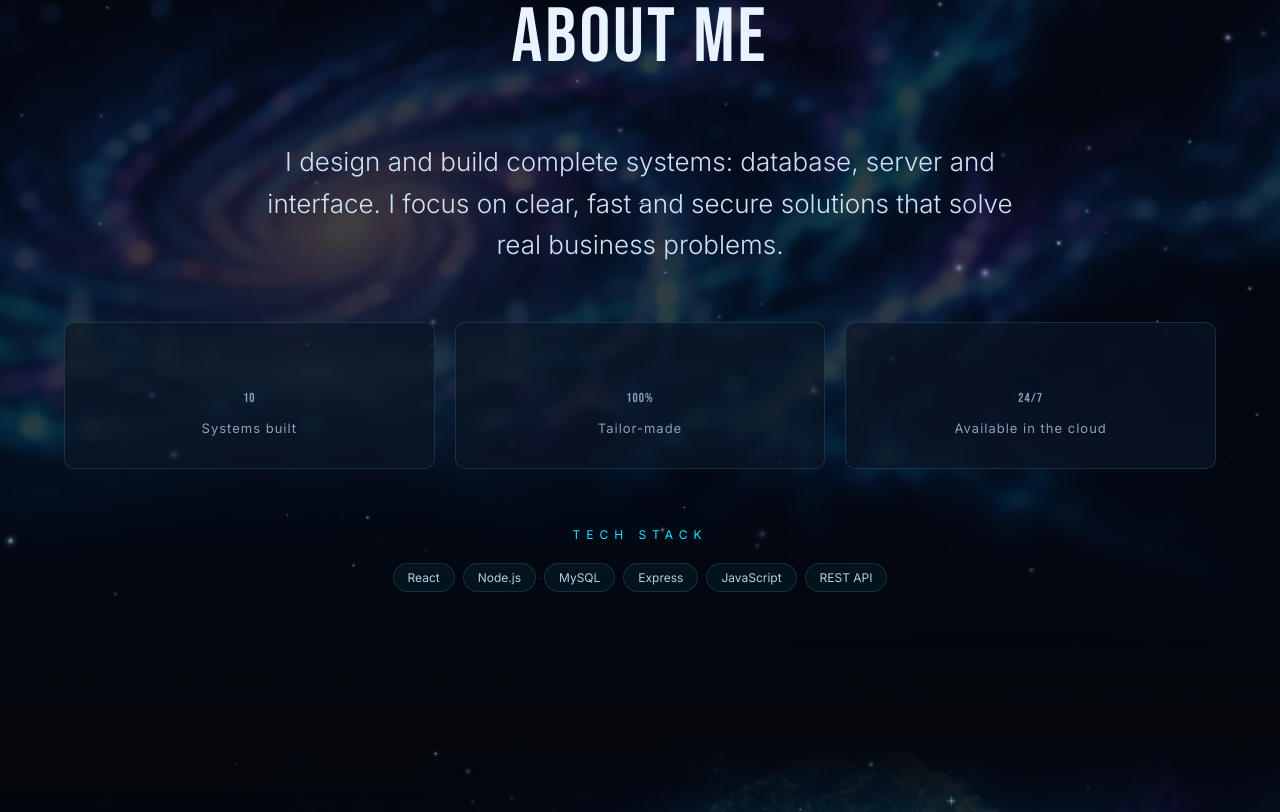
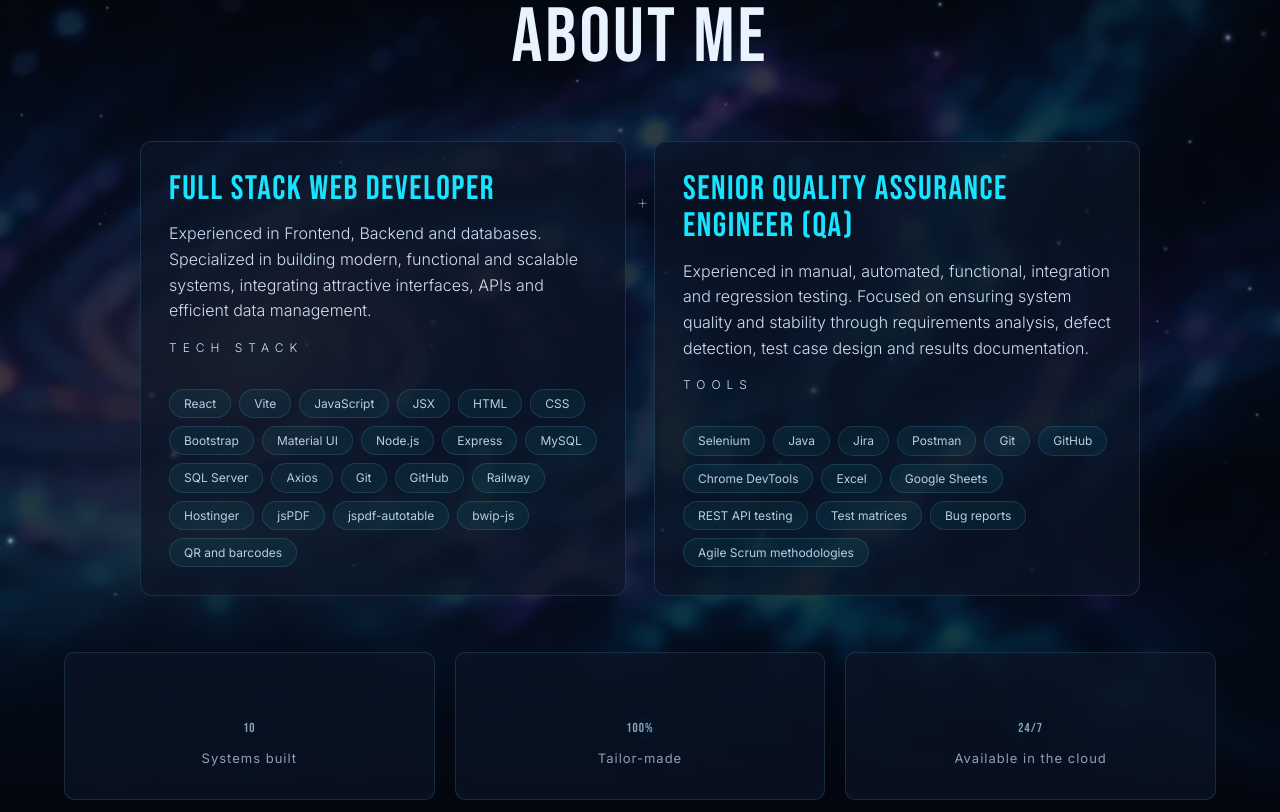
Before and after one commit to KevinGarciaLuque/portafolio, a React (Vite) app in the folder client/: page / in a window 1280 px wide. Shown: the part 1558-2370 px from the top of the page. Built offline with nearby package versions, Linux system fonts and the light colour scheme; no server answers.

Commit message:
Actualizacion de CV

```diff
--- a/client/src/components/About.jsx
+++ b/client/src/components/About.jsx
@@ -2,6 +2,7 @@ import { useEffect, useRef, useState } from 'react';
 import { motion, useInView } from 'framer-motion';
 import { useLang } from '../i18n.jsx';
 import { profile } from '../profile.js';
+import { useProfile } from '../profileContext.jsx';
 
 function Counter({ to, suffix = '' }) {
   const ref = useRef(null);
@@ -24,15 +25,27 @@ function Counter({ to, suffix = '' }) {
 
 export default function About() {
   const { t, lang } = useLang();
+  const { profile: me } = useProfile();
   return (
     <section className="section about" id="about">
       <header className="section-head">
         <p className="kicker">{t.about.kicker}</p>
         <h2>{t.about.title}</h2>
       </header>
-      <motion.p className="about-text" initial={{ opacity: 0, y: 30 }} whileInView={{ opacity: 1, y: 0 }} viewport={{ once: true }} transition={{ duration: 0.8 }}>
-        {t.about.text}
-      </motion.p>
+      {me.photo && (
+        <motion.img className="about-photo" src={me.photo} alt={me.name} loading="lazy"
+          initial={{ opacity: 0, scale: 0.9 }} whileInView={{ opacity: 1, scale: 1 }} viewport={{ once: true }} transition={{ duration: 0.7 }} />
+      )}
+      <div className="about-roles">
+        {[t.about.dev, t.about.qa].map((r) => (
+          <motion.article key={r.role} className="about-role" initial={{ opacity: 0, y: 30 }} whileInView={{ opacity: 1, y: 0 }} viewport={{ once: true }} transition={{ duration: 0.8 }}>
+            <h3>{r.role}</h3>
+            <p>{r.text}</p>
+            <p className="kicker">{r.label}</p>
+            <div className="tags">{r.tags.map((x) => <span key={x}>{x}</span>)}</div>
+          </motion.article>
+        ))}
+      </div>
       <div className="stats">
         {profile.stats.map((s) => (
           <div key={s.label.es} className="stat">
@@ -41,8 +54,6 @@ export default function About() {
           </div>
         ))}
       </div>
-      <p className="kicker center">{t.about.stack}</p>
-      <div className="tags center-tags">{profile.stack.map((x) => <span key={x}>{x}</span>)}</div>
     </section>
   );
 }
--- /dev/null
+++ b/client/src/components/Education.jsx
@@ -0,0 +1,29 @@
+import { motion } from 'framer-motion';
+import { useLang } from '../i18n.jsx';
+import { useProfile } from '../profileContext.jsx';
+
+export default function Education() {
+  const { t, lang } = useLang();
+  const { profile } = useProfile();
+  const items = profile.education;
+
+  return (
+    <section className="section" id="education">
+      <header className="section-head">
+        <p className="kicker">{t.education.kicker}</p>
+        <h2>{t.education.title}</h2>
+      </header>
+      {!items.length && <p className="muted center">{t.education.empty}</p>}
+      <div className="edu-grid">
+        {items.map((x, i) => (
+          <motion.article key={i} className="edu-card" initial={{ opacity: 0, y: 30 }} whileInView={{ opacity: 1, y: 0 }}
+            viewport={{ once: true, margin: '-40px' }} transition={{ duration: 0.6, delay: (i % 3) * 0.08 }}>
+            <span className="tl-period">{x.year}</span>
+            <h3>{lang === 'es' ? x.title_es || x.title_en : x.title_en || x.title_es}</h3>
+            {x.org && <p className="tl-company">{x.org}</p>}
+          </motion.article>
+        ))}
+      </div>
+    </section>
+  );
+}
--- a/client/src/i18n.jsx
+++ b/client/src/i18n.jsx
@@ -2,7 +2,7 @@ import { createContext, useContext, useState, useEffect } from 'react';
 
 const dict = {
   es: {
-    nav: { catalog: 'Catálogo', about: 'Sobre mí', experience: 'Experiencia', book: 'Agendar', contact: 'Contacto' },
+    nav: { catalog: 'Catálogo', about: 'Sobre mí', experience: 'Experiencia', education: 'Formación', book: 'Agendar', contact: 'Contacto' },
     hero: {
       kicker: 'Presenta',
       title1: 'SISTEMAS',
@@ -30,11 +30,23 @@ const dict = {
       empty: 'Aún no hay sistemas publicados.',
     },
     experience: { kicker: 'La trayectoria', title: 'EXPERIENCIA', empty: 'Pronto agregaré mi experiencia.' },
+    education: { kicker: 'Aprendizaje continuo', title: 'FORMACIÓN', empty: 'Pronto agregaré mi formación.' },
     about: {
       kicker: 'Detrás de cámaras',
       title: 'SOBRE MÍ',
-      text: 'Diseño y desarrollo sistemas completos: base de datos, servidor e interfaz. Me enfoco en soluciones claras, rápidas y seguras que resuelven problemas reales de negocio.',
       stack: 'Tecnologías',
+      dev: {
+        role: 'Desarrollador Web Full Stack',
+        text: 'Con experiencia en Frontend, Backend y bases de datos. Especializado en crear sistemas modernos, funcionales y escalables, integrando interfaces atractivas, APIs y gestión eficiente de datos.',
+        label: 'Tecnologías',
+        tags: ['React', 'Vite', 'JavaScript', 'JSX', 'HTML', 'CSS', 'Bootstrap', 'Material UI', 'Node.js', 'Express', 'MySQL', 'SQL Server', 'Axios', 'Git', 'GitHub', 'Railway', 'Hostinger', 'jsPDF', 'jspdf-autotable', 'bwip-js', 'Códigos QR y de barras'],
+      },
+      qa: {
+        role: 'Quality Assurance Engineer Senior (QA)',
+        text: 'Con experiencia en pruebas manuales, automatizadas, funcionales, de integración y regresión. Enfocado en garantizar la calidad y estabilidad de los sistemas mediante análisis de requerimientos, detección de errores, creación de casos de prueba y documentación de resultados.',
+        label: 'Herramientas',
+        tags: ['Selenium', 'Java', 'Jira', 'Postman', 'Git', 'GitHub', 'Chrome DevTools', 'Excel', 'Google Sheets', 'Pruebas API REST', 'Matrices de prueba', 'Reportes de bugs', 'Metodologías ágiles Scrum'],
+      },
     },
     book: {
       kicker: 'Reserva tu función',
@@ -74,7 +86,7 @@ const dict = {
     footer: 'Todos los derechos reservados.',
   },
   en: {
-    nav: { catalog: 'Catalog', about: 'About', experience: 'Experience', book: 'Book', contact: 'Contact' },
+    nav: { catalog: 'Catalog', about: 'About', experience: 'Experience', education: 'Education', book: 'Book', contact: 'Contact' },
     hero: {
       kicker: 'Presents',
       title1: 'SYSTEMS',
@@ -102,11 +114,23 @@ const dict = {
       empty: 'No systems published yet.',
     },
     experience: { kicker: 'The journey', title: 'EXPERIENCE', empty: 'My experience will be added soon.' },
+    education: { kicker: 'Always learning', title: 'EDUCATION', empty: 'My education will be added soon.' },
     about: {
       kicker: 'Behind the scenes',
       title: 'ABOUT ME',
-      text: 'I design and build complete systems: database, server and interface. I focus on clear, fast and secure solutions that solve real business problems.',
       stack: 'Tech stack',
+      dev: {
+        role: 'Full Stack Web Developer',
+        text: 'Experienced in Frontend, Backend and databases. Specialized in building modern, functional and scalable systems, integrating attractive interfaces, APIs and efficient data management.',
+        label: 'Tech stack',
+        tags: ['React', 'Vite', 'JavaScript', 'JSX', 'HTML', 'CSS', 'Bootstrap', 'Material UI', 'Node.js', 'Express', 'MySQL', 'SQL Server', 'Axios', 'Git', 'GitHub', 'Railway', 'Hostinger', 'jsPDF', 'jspdf-autotable', 'bwip-js', 'QR and barcodes'],
+      },
+      qa: {
+        role: 'Senior Quality Assurance Engineer (QA)',
+        text: 'Experienced in manual, automated, functional, integration and regression testing. Focused on ensuring system quality and stability through requirements analysis, defect detection, test case design and results documentation.',
+        label: 'Tools',
+        tags: ['Selenium', 'Java', 'Jira', 'Postman', 'Git', 'GitHub', 'Chrome DevTools', 'Excel', 'Google Sheets', 'REST API testing', 'Test matrices', 'Bug reports', 'Agile Scrum methodologies'],
+      },
     },
     book: {
       kicker: 'Reserve your screening',
--- a/client/src/pages/Admin.jsx
+++ b/client/src/pages/Admin.jsx
@@ -210,27 +210,45 @@ const EXP_EMPTY = { role_es: '', role_en: '', company: '', period: '', desc_es:
 function Profile() {
   const [f, setF] = useState(null);
   const [exp, setExp] = useState([]);
+  const [edu, setEdu] = useState([]);
   const [m, setM] = useState({ t: '', ok: false });
   useEffect(() => {
     api('/admin/settings', { auth: true }).then((d) => {
       setF(d);
       try { setExp(JSON.parse(d.experience || '[]')); } catch { setExp([]); }
+      try { setEdu(JSON.parse(d.education || '[]')); } catch { setEdu([]); }
     });
   }, []);
   if (!f) return <p className="muted">Cargando…</p>;
   const set = (k) => (e) => setF({ ...f, [k]: e.target.value });
   const updExp = (i, k, v) => setExp(exp.map((x, j) => (j === i ? { ...x, [k]: v } : x)));
   const move = (i, d) => { const a = [...exp]; const j = i + d; if (j < 0 || j >= a.length) return; [a[i], a[j]] = [a[j], a[i]]; setExp(a); };
+  const updEdu = (i, k, v) => setEdu(edu.map((x, j) => (j === i ? { ...x, [k]: v } : x)));
+  const moveEdu = (i, d) => { const a = [...edu]; const j = i + d; if (j < 0 || j >= a.length) return; [a[i], a[j]] = [a[j], a[i]]; setEdu(a); };
 
+  async function upPhoto(e) {
+    const file = e.target.files[0];
+    if (!file) return;
+    const form = new FormData(); form.append('file', file);
+    try { const r = await api('/admin/upload', { method: 'POST', auth: true, form }); setF((p) => ({ ...p, photo: r.url })); setM({ t: '', ok: false }); }
+    catch (x) { setM({ t: x.message, ok: false }); }
+  }
   async function save(e) {
     e.preventDefault();
     try {
-      await api('/admin/settings', { method: 'PUT', auth: true, body: { ...f, experience: JSON.stringify(exp) } });
+      await api('/admin/settings', { method: 'PUT', auth: true, body: { ...f, experience: JSON.stringify(exp), education: JSON.stringify(edu) } });
       setM({ t: 'Guardado ✓ (recarga la página pública para verlo)', ok: true });
     } catch (x) { setM({ t: x.message, ok: false }); }
   }
   return (
     <form className="form" onSubmit={save}>
+      <div className="panel">
+        <h4>Foto de perfil</h4>
+        {f.photo && <img src={f.photo} alt="" style={{ width: 120, height: 120, borderRadius: '50%', objectFit: 'cover', display: 'block', marginBottom: 12 }} />}
+        <label className="file">Subir foto<input type="file" accept="image/*" onChange={upPhoto} /><small>{f.photo}</small></label>
+        {f.photo && <button type="button" className="danger" onClick={() => setF({ ...f, photo: '' })}>Quitar foto</button>}
+        <p className="muted">Después de subirla pulsa «Guardar perfil».</p>
+      </div>
       <div className="panel">
         <h4>Contacto</h4>
         {CONTACT_FIELDS.map(([k, l, ph]) => <label key={k} className="file">{l}<input value={f[k] || ''} placeholder={ph} onChange={set(k)} /></label>)}
@@ -254,6 +272,20 @@ function Profile() {
           </div>
         ))}
         <button type="button" className="btn ghost" onClick={() => setExp([...exp, { ...EXP_EMPTY }])}>+ Agregar experiencia</button>
+      </div>
+      <div className="panel">
+        <h4>Formación y certificaciones</h4>
+        {edu.map((x, i) => (
+          <div key={i} className="panel exp-edit">
+            <div className="row"><input placeholder="Título (ES)" value={x.title_es} onChange={(e) => updEdu(i, 'title_es', e.target.value)} /><input placeholder="Title (EN)" value={x.title_en} onChange={(e) => updEdu(i, 'title_en', e.target.value)} /></div>
+            <div className="row"><input placeholder="Institución" value={x.org} onChange={(e) => updEdu(i, 'org', e.target.value)} /><input placeholder="Año (2024)" value={x.year} onChange={(e) => updEdu(i, 'year', e.target.value)} /></div>
+            <div className="actions">
+              <button type="button" onClick={() => moveEdu(i, -1)}>↑</button><button type="button" onClick={() => moveEdu(i, 1)}>↓</button>
+              <button type="button" className="danger" onClick={() => setEdu(edu.filter((_, j) => j !== i))}>Eliminar</button>
+            </div>
+          </div>
+        ))}
+        <button type="button" className="btn ghost" onClick={() => setEdu([...edu, { title_es: '', title_en: '', org: '', year: '' }])}>+ Agregar formación</button>
       </div>
       <div><button className="btn primary">Guardar perfil</button></div>
       {m.t && <p className={m.ok ? 'ok' : 'err'}>{m.t}</p>}
--- a/client/src/pages/Home.jsx
+++ b/client/src/pages/Home.jsx
@@ -7,6 +7,7 @@ import About from '../components/About.jsx';
 import Booking from '../components/Booking.jsx';
 import Contact from '../components/Contact.jsx';
 import Experience from '../components/Experience.jsx';
+import Education from '../components/Education.jsx';
 import SceneSection from '../components/SceneSection.jsx';
 import SocialLinks, { WhatsAppFloat } from '../components/SocialLinks.jsx';
 import { ScrollTrigger, refreshScroll } from '../lib/motion.js';
@@ -43,6 +44,7 @@ export default function Home() {
           <button onClick={() => go('catalog')}>{t.nav.catalog}</button>
           <button onClick={() => go('about')}>{t.nav.about}</button>
           <button onClick={() => go('experience')}>{t.nav.experience}</button>
+          <button onClick={() => go('education')}>{t.nav.education}</button>
           <button onClick={() => go('book')}>{t.nav.book}</button>
           <button onClick={() => go('contact')}>{t.nav.contact}</button>
           <button className="lang" onClick={() => setLang(lang === 'es' ? 'en' : 'es')}>{lang === 'es' ? 'EN' : 'ES'}</button>
@@ -53,6 +55,7 @@ export default function Home() {
         <SceneSection variant="wipe" backdrop="projects" hue={205}><Catalog /></SceneSection>
         <SceneSection variant="curtain" backdrop="about" hue={195}><About /></SceneSection>
         <SceneSection variant="rise" backdrop="experience" hue={215}><Experience /></SceneSection>
+        <SceneSection variant="curtain"><Education /></SceneSection>
         <SceneSection variant="zoom"><Booking /></SceneSection>
         <SceneSection variant="zoom" backdrop="contact" hue={185}><Contact /></SceneSection>
       </main>
--- a/client/src/profileContext.jsx
+++ b/client/src/profileContext.jsx
@@ -5,7 +5,7 @@ import { refreshScroll } from './lib/motion.js';
 
 const Ctx = createContext(null);
 
-const parseExperience = (raw) => {
+const parseList = (raw) => {
   try { const a = JSON.parse(raw || '[]'); return Array.isArray(a) ? a : []; } catch { return []; }
 };
 
@@ -22,8 +22,10 @@ export function ProfileProvider({ children }) {
     phone: data.phone || '',
     whatsapp: data.whatsapp || '',
     location: data.location || '',
+    photo: data.photo || '',
     social: Object.fromEntries(['linkedin', 'github', 'facebook', 'instagram', 'tiktok', 'youtube', 'x'].map((k) => [k, data[k] || ''])),
-    experience: parseExperience(data.experience),
+    experience: parseList(data.experience),
+    education: parseList(data.education),
   };
   return <Ctx.Provider value={{ profile }}>{children}</Ctx.Provider>;
 }
--- a/client/src/styles.css
+++ b/client/src/styles.css
@@ -109,6 +109,14 @@ button { font: inherit; color: inherit; cursor: pointer; }
 .tags span { border: 1px solid var(--line); border-radius: 99px; padding: 4px 14px; font-size: 12px; color: #b8cde2; background: rgba(25,227,255,.06); }
 
 /* ---------- Sobre mí ---------- */
+.about-roles { display: grid; grid-template-columns: repeat(auto-fit, minmax(300px, 1fr)); gap: 28px; max-width: 1000px; margin: 0 auto 56px; }
+.about-role { background: var(--panel); border: 1px solid var(--line); border-radius: 12px; padding: 28px; display: grid; gap: 14px; align-content: start; }
+.about-role h3 { font-family: var(--display); font-weight: 400; font-size: clamp(26px, 3vw, 34px); letter-spacing: 1.5px; line-height: 1.1; color: var(--cyan); }
+.about-role p { color: #cfe0f2; font-weight: 300; }
+.edu-grid { display: grid; grid-template-columns: repeat(auto-fill, minmax(280px, 1fr)); gap: 20px; max-width: 1000px; margin: 0 auto; }
+.edu-card { background: var(--panel); border: 1px solid var(--line); border-radius: 10px; padding: 22px 24px; display: grid; gap: 6px; align-content: start; }
+.edu-card h3 { font-size: 17px; font-weight: 500; line-height: 1.3; }
+.about-photo { display: block; width: clamp(160px, 22vw, 240px); aspect-ratio: 1; object-fit: cover; border-radius: 50%; margin: 0 auto 32px; border: 2px solid var(--cyan); box-shadow: 0 0 50px rgba(25,227,255,.3); }
 .about-text { max-width: 760px; margin: 0 auto 56px; text-align: center; font-size: clamp(18px, 2.2vw, 26px); font-weight: 300; color: #cfe0f2; }
 .stats { display: grid; grid-template-columns: repeat(auto-fit, minmax(180px, 1fr)); gap: 20px; margin-bottom: 56px; }
 .stat { text-align: center; border: 1px solid var(--line); border-radius: 10px; padding: 28px 12px; background: var(--panel); }
```
Also changed, not shown: 2 other files (tests, documents, lock files or other folders).
